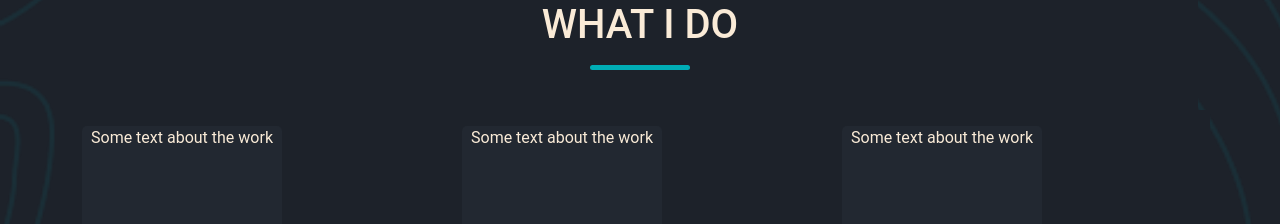
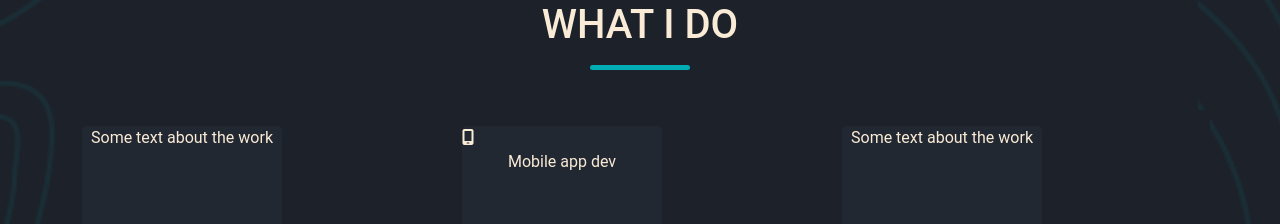
Before and after one commit to jkimkim/portfolio-website, a React (Create React App) app in the folder my-portfolio/: page / in a window 1280 px wide. Shown: the part 900-1124 px from the top of the page. Built offline with nearby package versions, Linux system fonts and the light colour scheme.

Commit message:
FontAwesomeIcon

```diff
--- a/my-portfolio/src/components/myWorks.jsx
+++ b/my-portfolio/src/components/myWorks.jsx
@@ -1,4 +1,7 @@
 import React, { Component } from 'react';
+import { FontAwesomeIcon } from '@fortawesome/react-fontawesome';
+import { faEnvelope, faPhone} from '@fortawesome/free-solid-svg-icons';
+import {faMobileScreen} from '@fortawesome/free-solid-svg-icons';
 class MyWorks extends Component {
     state = {  }
     render() {
@@ -20,7 +23,8 @@ class MyWorks extends Component {
                         </div>
                         <div className="col-md-4">
                             <div className="work">
-                                <p>Some text about the work</p>
+                            <FontAwesomeIcon icon="fa-solid fa-mobile-screen" />
+                                <p>Mobile app dev</p>
                             </div>
                         </div>
                         <div className="col-md-4">
--- a/my-portfolio/src/index.js
+++ b/my-portfolio/src/index.js
@@ -12,10 +12,10 @@ import reportWebVitals from './reportWebVitals';
 
 import { library } from '@fortawesome/fontawesome-svg-core'
 import { fab } from '@fortawesome/free-brands-svg-icons'
-import { faDownload, faCoffee, faEllipsisVertical } from '@fortawesome/free-solid-svg-icons'
+import { faDownload, faEllipsisVertical,faMobileScreen} from '@fortawesome/free-solid-svg-icons'
 import {faFacebook, faGithub, faLinkedin, faTwitter, faInstagram} from '@fortawesome/free-brands-svg-icons'
 
-library.add(fab, faDownload, faCoffee, faEllipsisVertical, faFacebook, faGithub, faLinkedin, faTwitter, faInstagram)
+library.add(fab, faDownload, faMobileScreen, faEllipsisVertical, faFacebook, faGithub, faLinkedin, faTwitter, faInstagram)
 
 const root = ReactDOM.createRoot(document.getElementById('root'));
 root.render(
```
